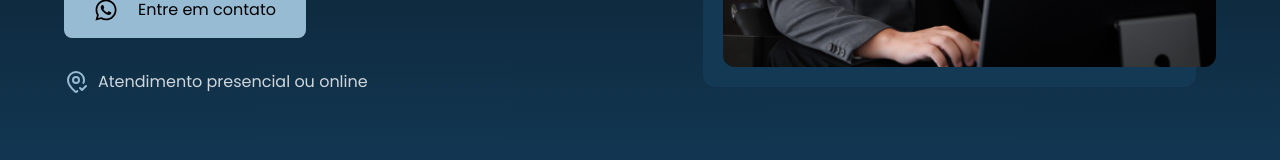
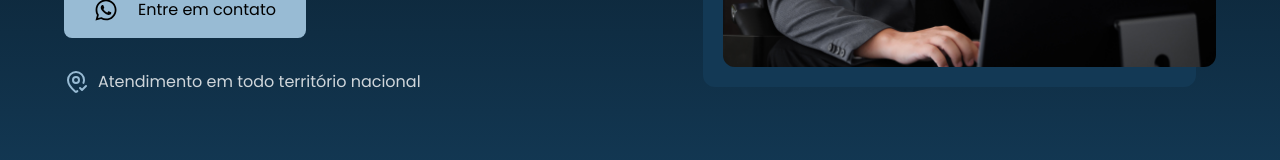
Before and after one commit to EdisonMatos/LP-MarcioAssis, a React (Vite) app: page / in a window 1280 px wide. Shown: the part 554-714 px from the top of the page. Built offline with nearby package versions, Linux system fonts and the light colour scheme; a web font is replaced by a local one; what tailwindcss-gradients would draw is missing.

Commit message:
feat: Altera obs na hero

```diff
--- a/src/content/content.jsx
+++ b/src/content/content.jsx
@@ -139,7 +139,7 @@ const content = {
             <path d="m16 18 2 2 4-4" />
           </svg>
         ),
-        text: "Atendimento presencial ou online",
+        text: "Atendimento em todo território nacional",
       },
       ctaButtonAriaLabel:
         "Botão para chamada de ação para contato pelo whatsapp",
```
